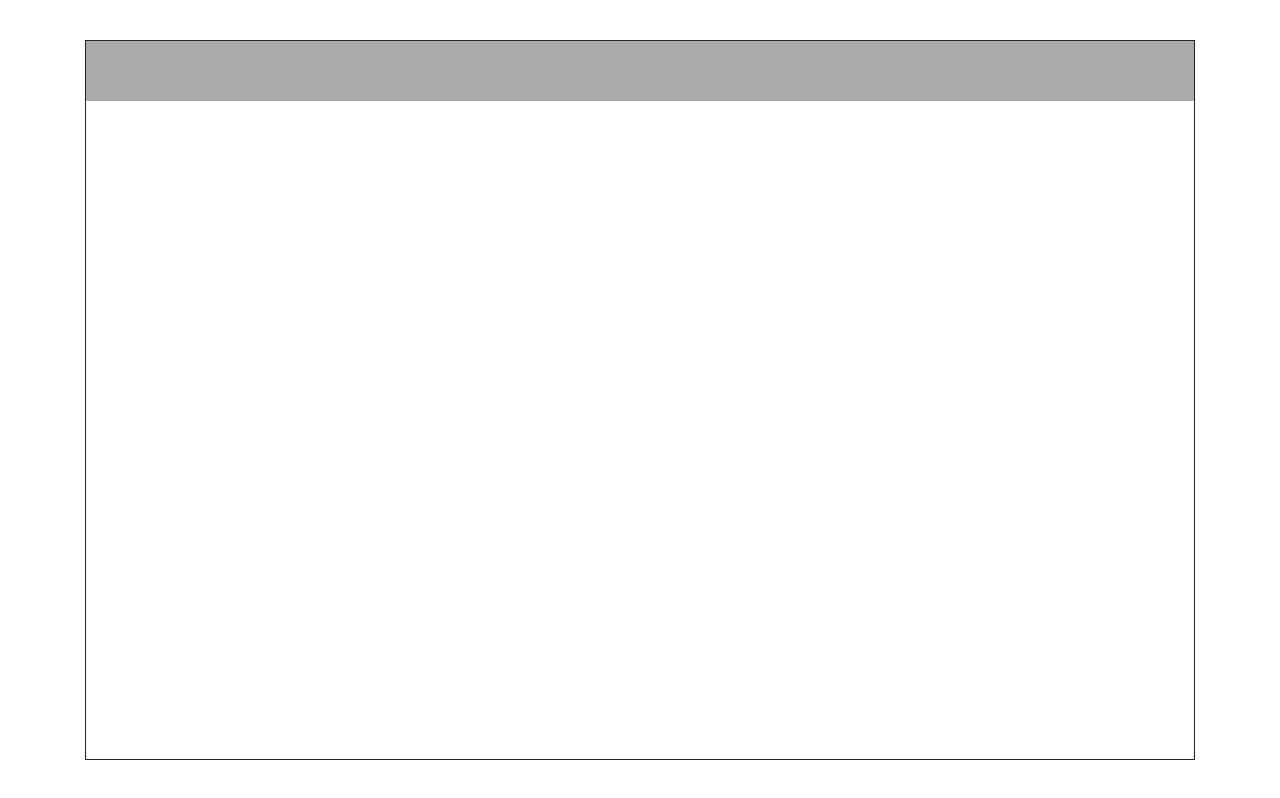
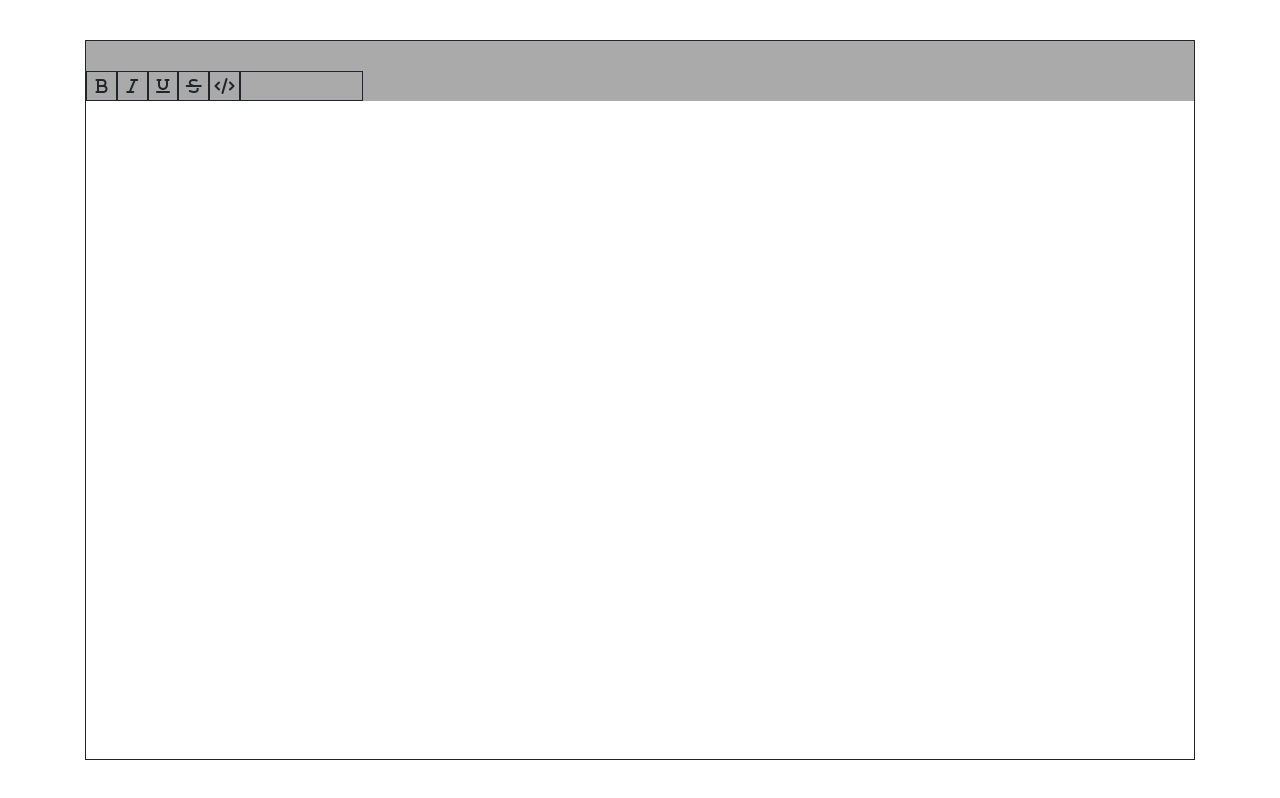
Before and after one commit to ichbinderwooj/SemiWYG, a website: page src/html/index.html in a window 1280 px wide. Drawn offline with nearby package versions, Linux system fonts and the light colour scheme.

Commit message:
added buttons

```diff
--- a/src/html/index.html
+++ b/src/html/index.html
@@ -16,8 +16,30 @@
     <body>
         <div class="container">
             <div class="wrapper">
-                <div class="top"></div>
-                <div contenteditable="true" class="textarea"></div>
+                <div class="top">
+                    <div class="top-title"></div>
+                    <div class="top-grid">
+                        <div class="top-grid-child">
+                            <i class="fa fa-bold"></i>
+                        </div>
+                        <div class="top-grid-child">
+                            <i class="fa fa-italic"></i>
+                        </div>
+                        <div class="top-grid-child">
+                            <i class="fa fa-underline"></i>
+                        </div>
+                        <div class="top-grid-child">
+                            <i class="fa fa-strikethrough"></i>
+                        </div>
+                        <div class="top-grid-child">
+                            <i class="fa fa-code"></i>
+                        </div>
+                        <div class="top-grid-child top-long">
+                            <!--dropdown-->
+                        </div>
+                    </div>
+                </div>
+                <div contenteditable="true" id="textarea" onclick="textareaClick()"></div>
             </div>
         </div>
     </body>
--- a/src/html/style.css
+++ b/src/html/style.css
@@ -8,9 +8,36 @@
 
 .top {
     background-color: #aaaaaa;
-    height: 60px;
 }
 
-.textarea {
-    height: calc(100% - 60px);
+.top-title {
+    height: 30px;
 }
+
+.top-grid {
+    display: grid;
+    grid-template-columns: repeat(auto-fill, minmax(30px, 1fr));
+    grid-auto-rows: 30px;
+}
+
+.top-grid-child {
+    border: 1px solid;
+    text-align: center;
+    display:table-cell;
+}
+
+.top-grid-child:hover {
+    background-color: #999999;
+}
+
+.top-grid-child.top-long {
+    grid-column: span 4 / auto;
+}
+
+.top-grid-child i {
+    vertical-align: middle;
+}
+
+#textarea {
+    height: 100%;
+}
```
